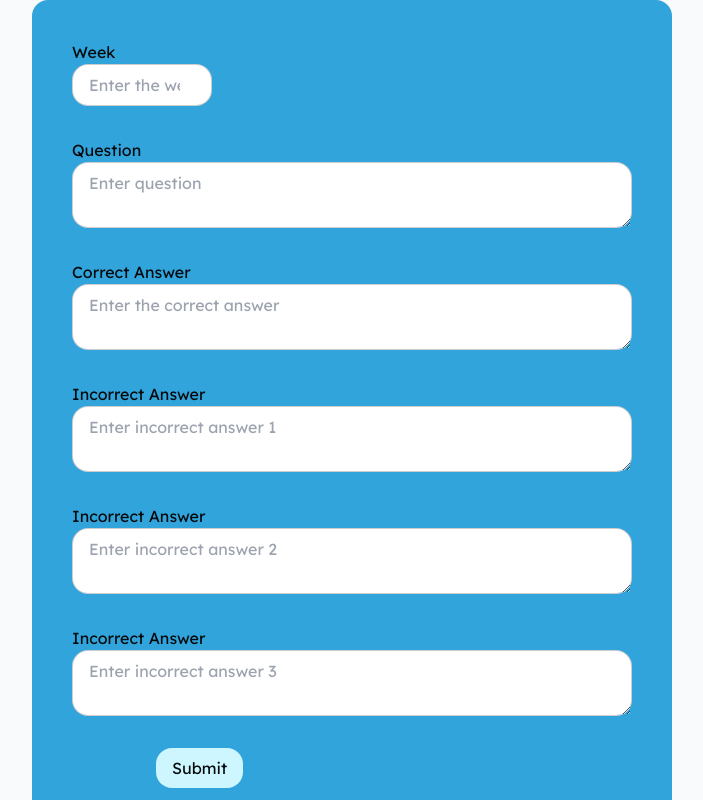
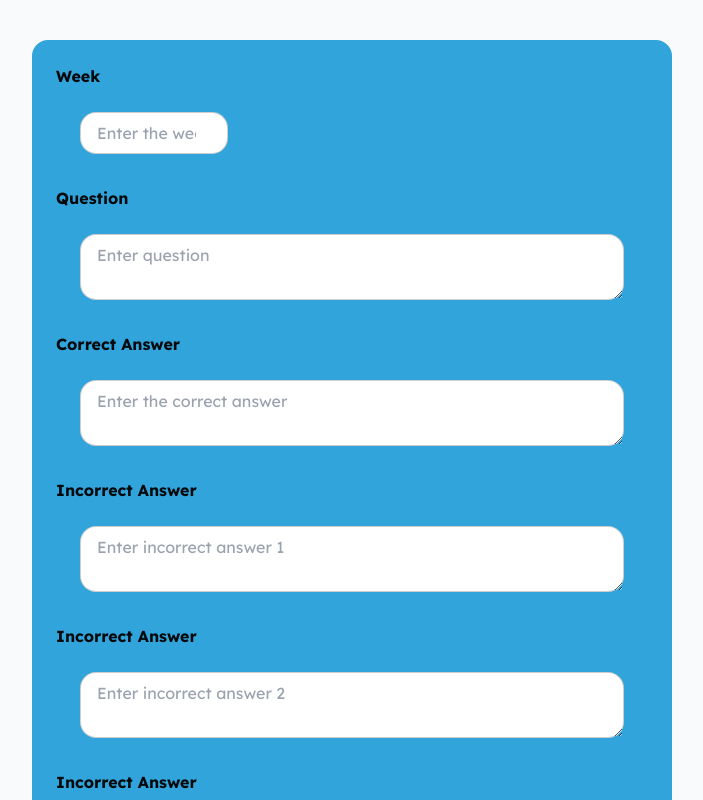
Before and after one commit to SchoolOfCode/bc16-final-projects-team_algorhythm, a Next.js app: page /quizcreation in a window 1280 px wide. Shown: the top 800 px of the page, without its empty margins (288-991 px from the left). Built offline with nearby package versions, Linux system fonts and the light colour scheme; no server answers; what tailwindcss-animated would draw is missing.

Commit message:
styling of quiz creation form

```diff
--- a/app/quizcreation/page.tsx
+++ b/app/quizcreation/page.tsx
@@ -55,7 +55,7 @@ export default function QuizCreation() {
   }
 
   return (
-    <div className="flex-1 w-full flex  items-center justify-evenly">
+    <div className="flex-1 w-full flex items-center justify-evenly">
       <Formik
         enableReinitialize
         initialValues={QuizValues}
@@ -63,13 +63,13 @@ export default function QuizCreation() {
         onSubmit={handleSubmit}
       >
         {({ isSubmitting }) => (
-          <Form className="animate-fade-up flex w-[50%] flex-col justify-center gap-2 text-foreground  bg-loginblue p-10 rounded-2xl">
+          <Form className="animate-fade-up flex w-[50%] flex-col justify-center gap-2 text-foreground  bg-loginblue p-6 rounded-2xl my-10">
             <Field className="" name="week_number">
               {({ field, meta }: any) => (
                 <div className="form-control">
-                  <label>Week</label>
+                  <label className="font-bold">Week</label>
                   <input
-                    className="bg-white w-[25%] rounded-2xl px-4 py-2 bg-inherit border mb-6 dark:text-black"
+                    className="bg-white w-[25%] rounded-2xl px-4 py-2 bg-inherit border m-6 dark:text-black"
                     {...field}
                     placeholder="Enter the week number"
                     id="week_number"
@@ -78,7 +78,7 @@ export default function QuizCreation() {
                     max="12"
                   />
                   {meta.error && meta.touched && (
-                    <p className="mt-4 p-4 bg-foreground/10 text-foreground w-[50%] text-center rounded-2xl text-pink-300">
+                    <p className="p-4 bg-foreground/10 text-foreground text-center rounded-2xl text-pink-300">
                       {meta.error}
                     </p>
                   )}
@@ -88,15 +88,15 @@ export default function QuizCreation() {
             <Field name="question">
               {({ field, meta }: any) => (
                 <div className="form-control">
-                  <label>Question</label>
+                  <label className="font-bold">Question</label>
                   <textarea
-                    className="bg-white rounded-2xl px-4 py-2 bg-inherit border mb-6 dark:text-black"
+                    className="bg-white rounded-2xl px-4 py-2 bg-inherit border m-6 dark:text-black"
                     {...field}
                     placeholder="Enter question"
                     id="question"
                   />
                   {meta.error && meta.touched && (
-                    <p className="mt-4 p-4 bg-foreground/10 text-foreground w-[50%] text-center rounded-2xl text-pink-300">
+                    <p className="mt-4 p-4 bg-foreground/10 text-foreground text-center rounded-2xl text-pink-300">
                       {meta.error}
                     </p>
                   )}
@@ -106,15 +106,15 @@ export default function QuizCreation() {
             <Field name="correct_answer">
               {({ field, meta }: any) => (
                 <div className="form-control">
-                  <label>Correct Answer</label>
+                  <label className="font-bold">Correct Answer</label>
                   <textarea
-                    className="bg-white rounded-2xl px-4 py-2 bg-inherit border mb-6 dark:text-black"
+                    className="bg-white rounded-2xl px-4 py-2 bg-inherit border m-6 dark:text-black"
                     {...field}
                     placeholder="Enter the correct answer"
                     id="correct_answer"
                   />
                   {meta.error && meta.touched && (
-                    <p className="mt-4 p-4 bg-foreground/10 text-foreground w-[50%] text-center rounded-2xl text-pink-300">
+                    <p className="mt-4 p-4 bg-foreground/10 text-foreground text-center rounded-2xl text-pink-300">
                       {meta.error}
                     </p>
                   )}
@@ -124,15 +124,15 @@ export default function QuizCreation() {
             <Field name="incorrect_answer1">
               {({ field, meta }: any) => (
                 <div className="form-control">
-                  <label>Incorrect Answer</label>
+                  <label className="font-bold">Incorrect Answer</label>
                   <textarea
-                    className="bg-white rounded-2xl px-4 py-2 bg-inherit border mb-6 dark:text-black"
+                    className="bg-white rounded-2xl px-4 py-2 bg-inherit border m-6 dark:text-black"
                     {...field}
                     placeholder="Enter incorrect answer 1"
                     id="incorrect_answer1"
                   />
                   {meta.error && meta.touched && (
-                    <p className="mt-4 p-4 bg-foreground/10 text-foreground w-[50%] text-center rounded-2xl text-pink-300">
+                    <p className="mt-4 p-4 bg-foreground/10 text-foreground text-center rounded-2xl text-pink-300">
                       {meta.error}
                     </p>
                   )}
@@ -142,15 +142,15 @@ export default function QuizCreation() {
             <Field name="incorrect_answer2">
               {({ field, meta }: any) => (
                 <div className="form-control">
-                  <label>Incorrect Answer</label>
+                  <label className="font-bold">Incorrect Answer</label>
                   <textarea
-                    className="bg-white rounded-2xl px-4 py-2 bg-inherit border mb-6 dark:text-black"
+                    className="bg-white rounded-2xl px-4 py-2 bg-inherit border m-6 dark:text-black"
                     {...field}
                     placeholder="Enter incorrect answer 2"
                     id="incorrect_answer2"
                   />
                   {meta.error && meta.touched && (
-                    <p className="mt-4 p-4 bg-foreground/10 text-foreground w-[50%] text-center rounded-2xl text-pink-300">
+                    <p className="mt-4 p-4 bg-foreground/10 text-foreground text-center rounded-2xl text-pink-300">
                       {meta.error}
                     </p>
                   )}
@@ -160,15 +160,15 @@ export default function QuizCreation() {
             <Field name="incorrect_answer3">
               {({ field, meta }: any) => (
                 <div className="form-control">
-                  <label>Incorrect Answer</label>
+                  <label className="font-bold">Incorrect Answer</label>
                   <textarea
-                    className="bg-white rounded-2xl px-4 py-2 bg-inherit border mb-6 dark:text-black"
+                    className="bg-white rounded-2xl px-4 py-2 bg-inherit border m-6 dark:text-black"
                     {...field}
                     placeholder="Enter incorrect answer 3"
                     id="incorrect_answer3"
                   />
                   {meta.error && meta.touched && (
-                    <p className="mt-4 p-4 bg-foreground/10 text-foreground text-center rounded-2xl text-pink-300">
+                    <p className="mt-4 p-4 bg-foreground/10 text-foreground text-center m-6 rounded-2xl text-pink-300">
                       {meta.error}
                     </p>
                   )}
@@ -176,11 +176,11 @@ export default function QuizCreation() {
               )}
             </Field>
 
-            <div className="button-container">
+            <div className="button-container items-center flex justify-center">
               {feedback && <p>{feedback}</p>}
               <button
                 type="submit"
-                className="submit-button bg-socskyblue hover:bg-sky-300 hover:text-white rounded-2xl px-4 py-2 text-foreground mb-2 text-center text-black dark:text-black mx-[15%]"
+                className="submit-button w-[60%] bg-socskyblue hover:bg-sky-300 hover:text-white rounded-2xl px-4 py-6 text-foreground text-center text-black dark:text-black"
               >
                 {isSubmitting ? "Submitting..." : "Submit"}
               </button>
```
